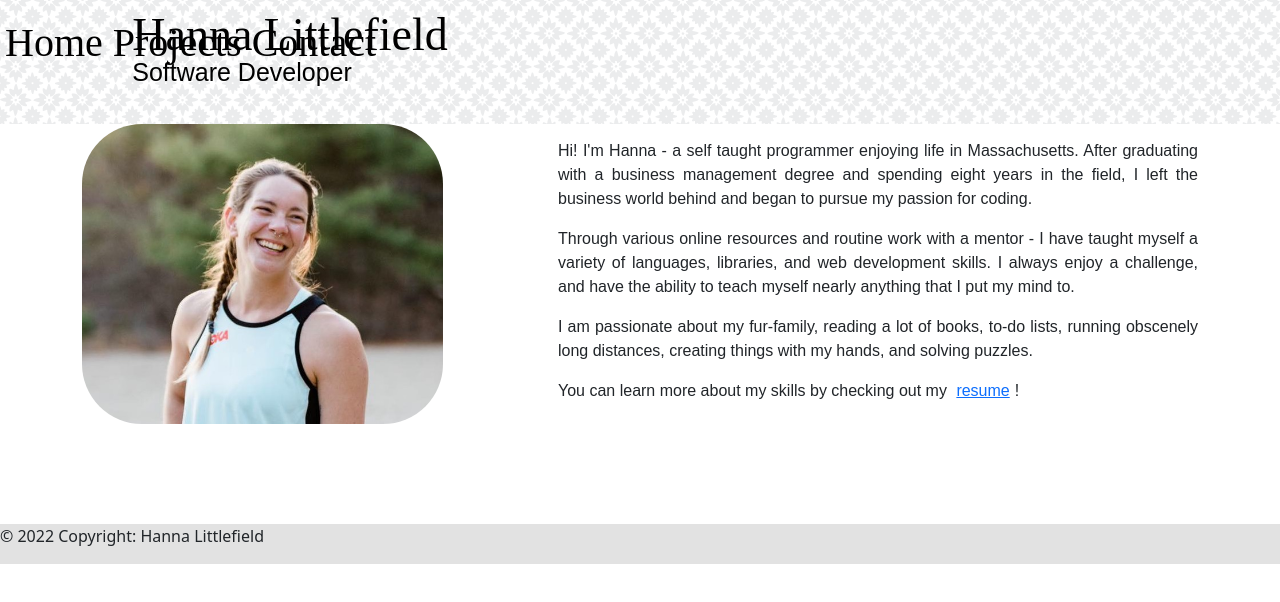
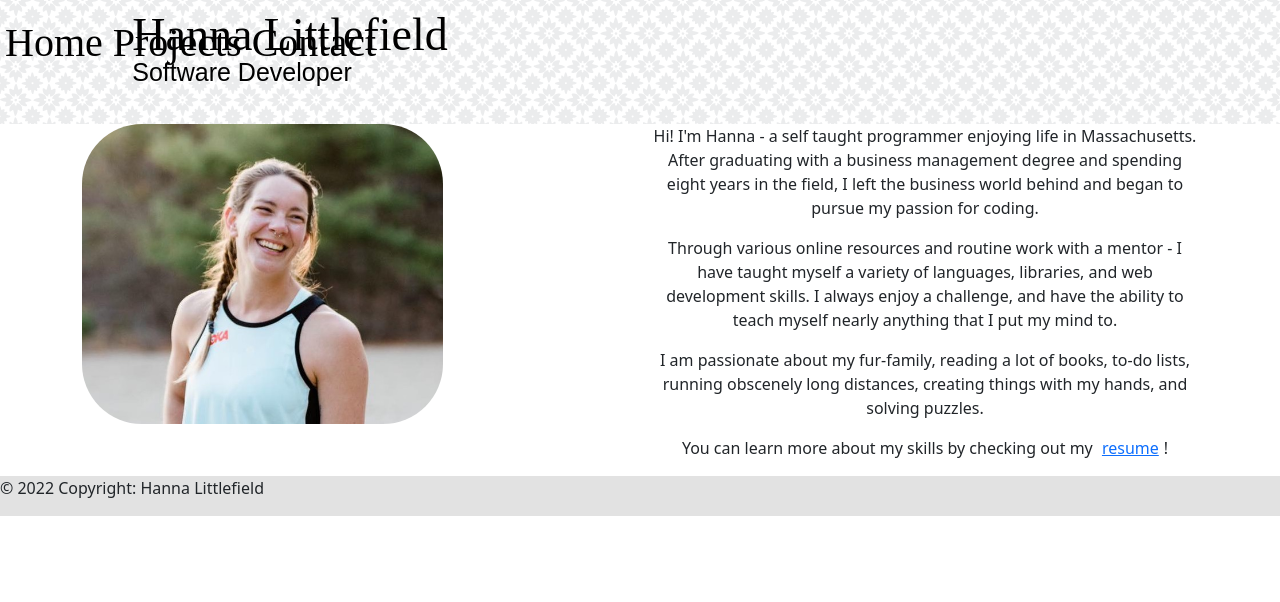
Before and after one commit to hannamlittlefield/AlexanderSucks, a React (Create React App) app: page /about in a window 1280 px wide. Shown: the top 602 px of the page. Built offline with nearby package versions, Linux system fonts and the light colour scheme; a web font is replaced by a local one.

Commit message:
adding col/row to about me page

```diff
--- a/src/AboutMe.js
+++ b/src/AboutMe.js
@@ -7,13 +7,13 @@ import Container from 'react-bootstrap/Container'
 
 export default function About(){
     return(
-        <Container fluid="md">
+        <Container>
             <Row>
-                <Col xs>
+                <Col>
                     <img className="projImg" src={ProfPic} alt="A photo of Hanna looking off to the side laughing"/>
                 </Col>
                 <Col>
-                    <div align="center" className="About">
+                    <div align="center">
                         <p>Hi! I'm Hanna - a self taught programmer enjoying life in Massachusetts. After graduating with a business management degree and spending eight years in the field, I left the business world behind and began to pursue my passion for coding.</p>
 
                         <p>Through various online resources and routine work with a mentor - I have taught myself a variety of languages, libraries, and web development skills. I always enjoy a challenge, and have the ability to teach myself nearly anything that I put my mind to.</p>
@@ -24,8 +24,7 @@ export default function About(){
                     </div>
                 </Col>
             </Row>
-            <Row>
-  </Row>
         </Container>
+
     )
 }
```
